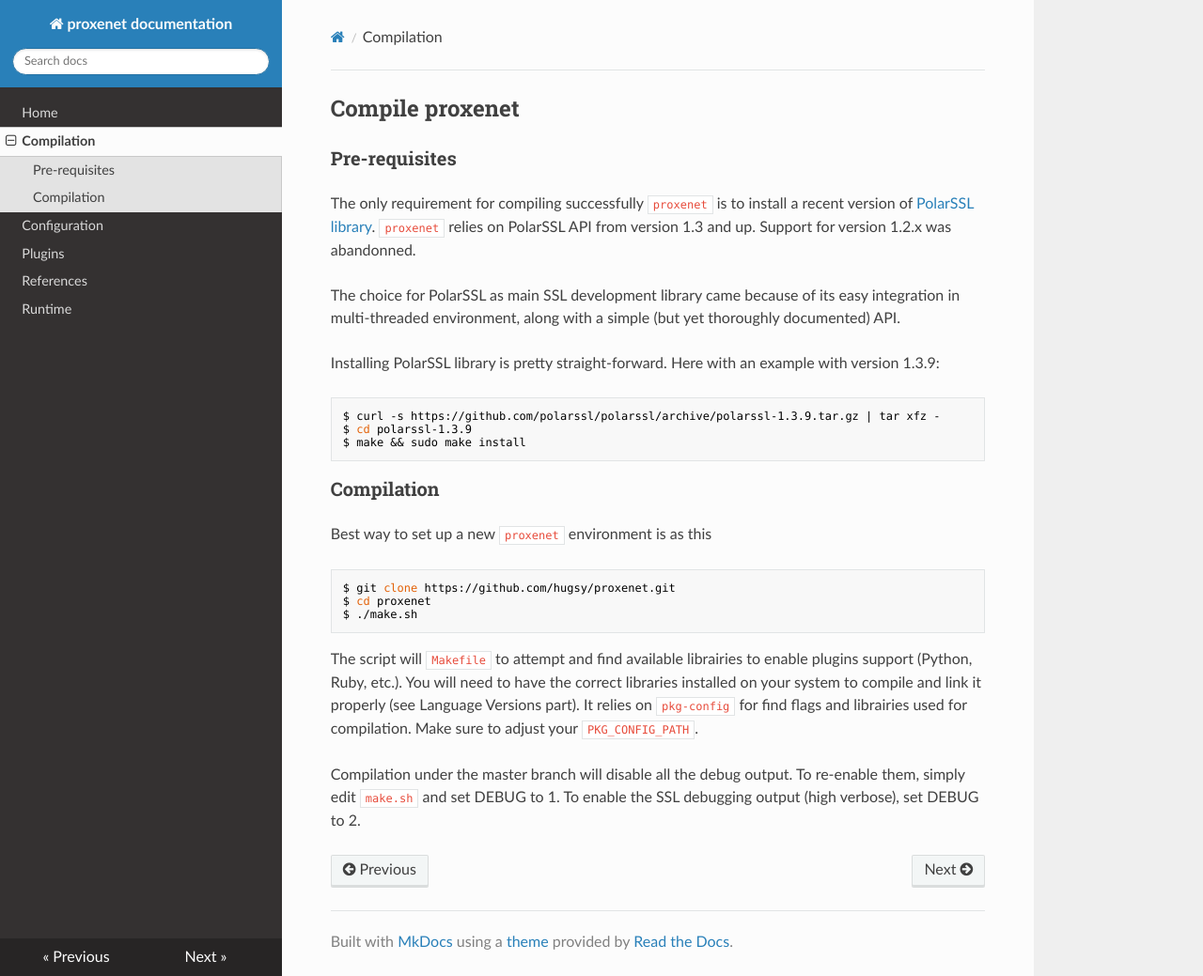
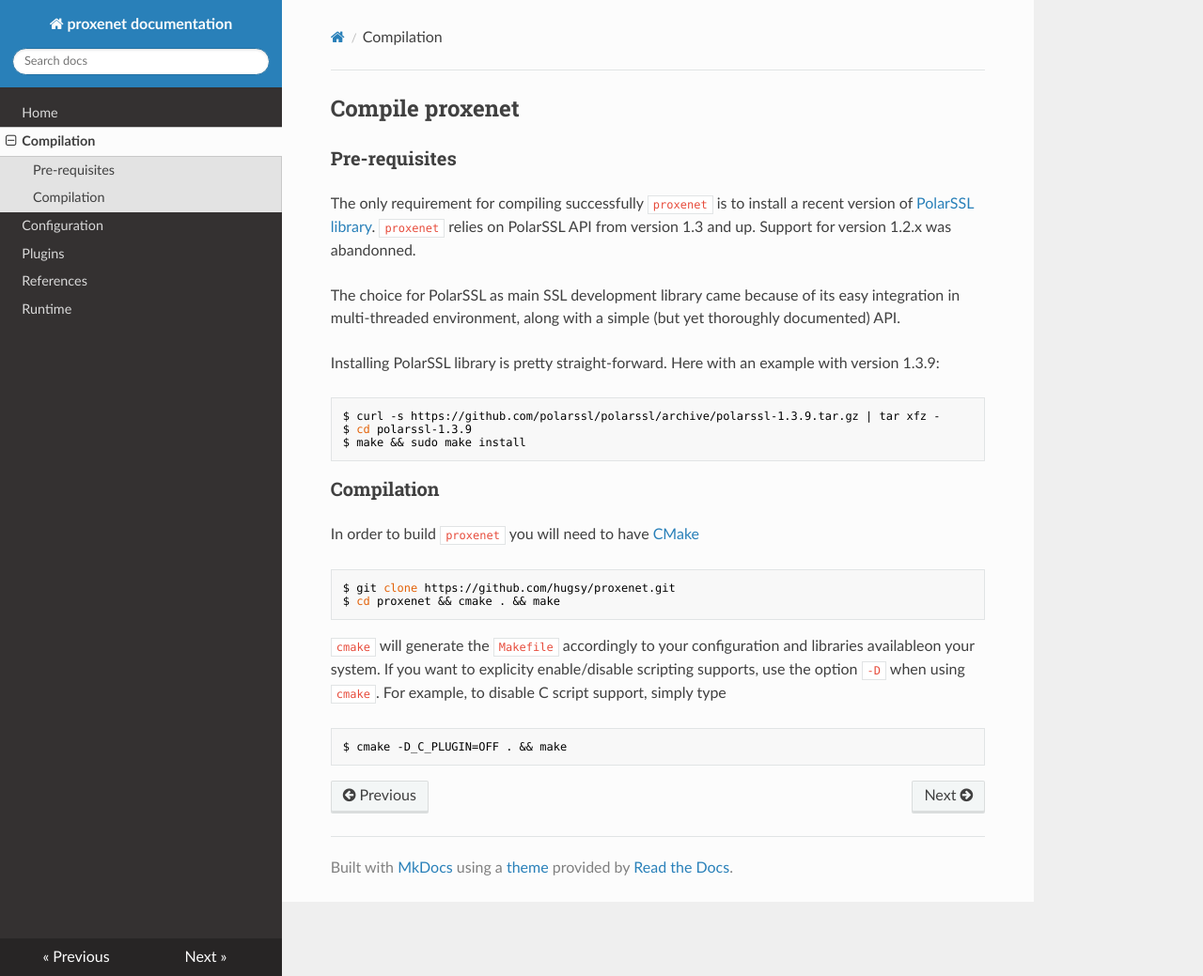
Before and after one commit to hugsy/proxenet, an MkDocs documentation site: the page built from docs/compil.md, in a window 1280 px wide and 1039 px high. Shown: the whole window at 94% size. Built offline with MkDocs 1.6.1, drawn with Linux system fonts in a browser that asks for light colours; nearby versions of some CDN libraries; old or Windows-style settings are respelled for this version of MkDocs.

Commit message:
Update compil.md

````diff
--- a/docs/compil.md
+++ b/docs/compil.md
@@ -13,21 +13,15 @@ $ make && sudo make install
 ```
 
 ### Compilation
-Best way to set up a new `proxenet` environment is as this
+In order to build `proxenet` you will need to have [CMake](http://www.cmake.org)
 
 ```bash
 $ git clone https://github.com/hugsy/proxenet.git
-$ cd proxenet
-$ ./make.sh
+$ cd proxenet && cmake . && make
 ```
 
-
-The script will ```Makefile``` to attempt and find available librairies to
-enable plugins support (Python, Ruby, etc.).
-You will need to have the correct libraries installed on your system to compile
-and link it properly (see Language Versions part). It relies on ``` pkg-config
-``` for find flags and librairies used for compilation. Make sure to adjust your `PKG_CONFIG_PATH`.
-
-Compilation under the master branch will disable all the debug output. To
-re-enable them, simply edit `make.sh` and set DEBUG to 1. To  enable the SSL
-debugging output (high verbose), set DEBUG to 2.
+`cmake` will generate the `Makefile` accordingly to your configuration and libraries availableon your system.
+If you want to explicity enable/disable scripting supports, use the option `-D` when using `cmake`. For example, to disable C script support, simply type
+```bash
+$ cmake -D_C_PLUGIN=OFF . && make
+```
````
